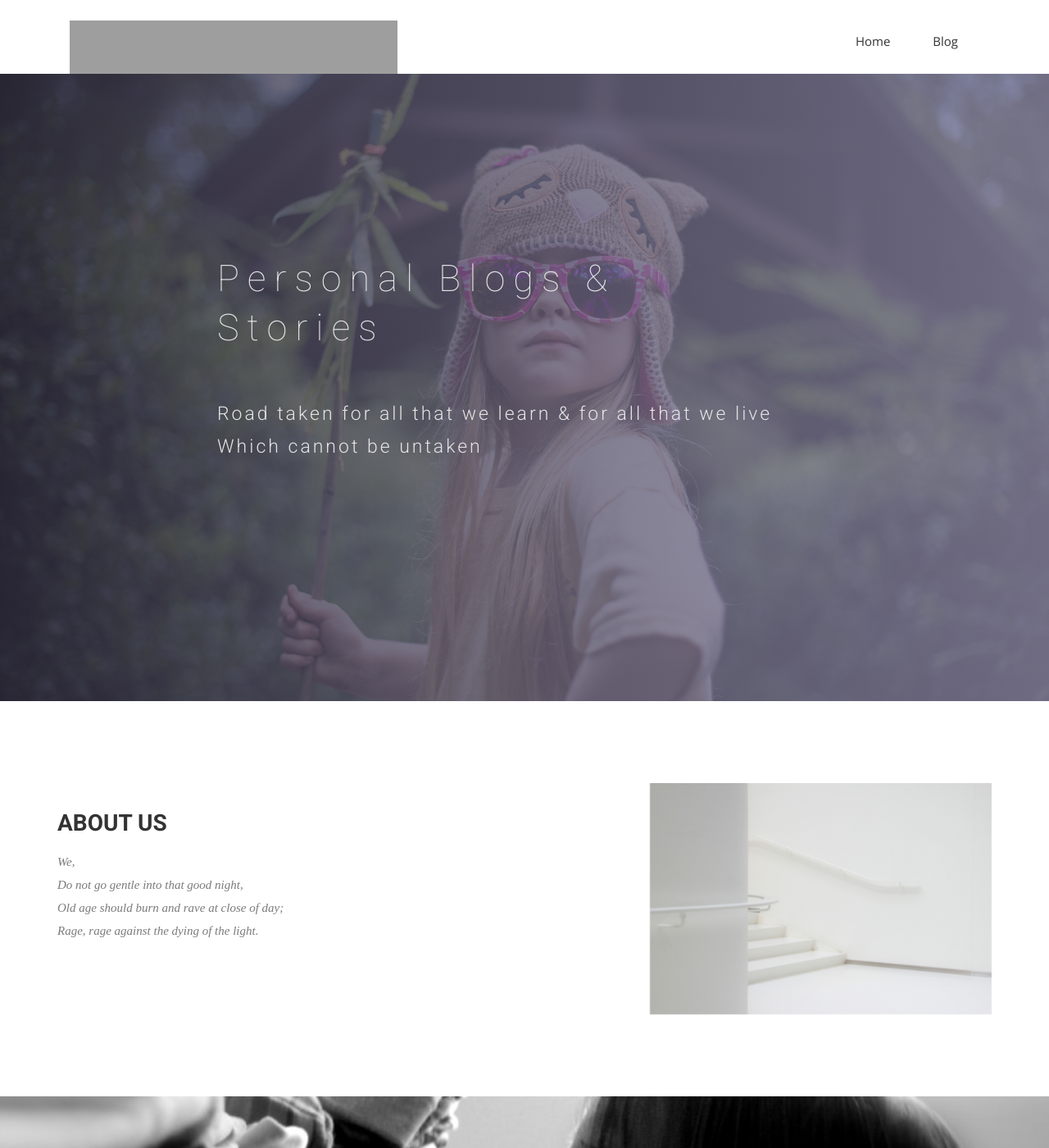
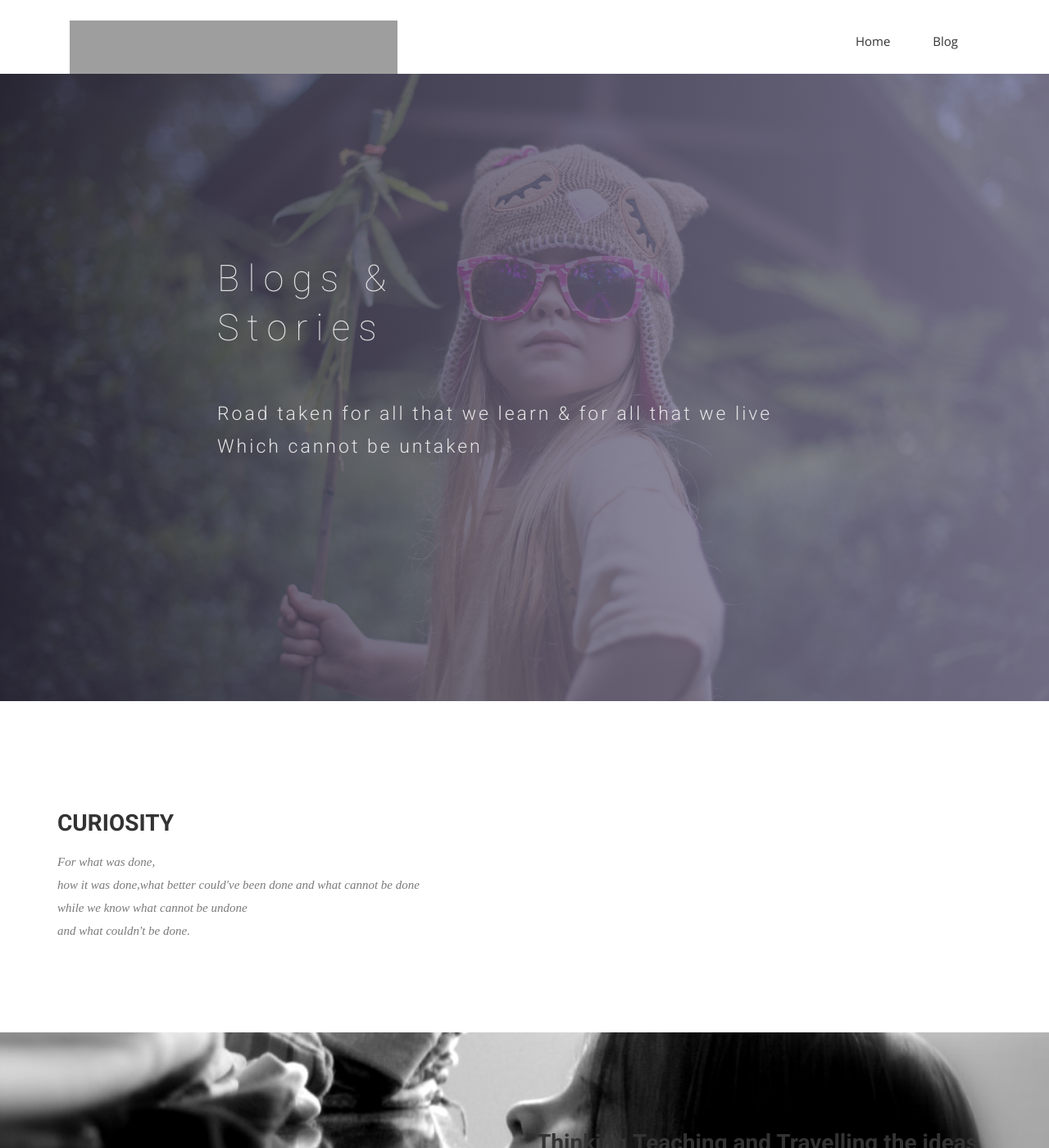
Before and after one commit to th3iedkid/th3iedkid.github.io, a Jekyll site: the page built from index.html, in a window 1280 px wide and 1400 px high. Shown: the whole window at 82% size. Built offline with Jekyll 4.4.1, drawn with Linux system fonts in a browser that asks for light colours; nearby versions of some CDN libraries; some web fonts are replaced.

Commit message:
changing indices

```diff
--- a/index.html
+++ b/index.html
@@ -10,7 +10,7 @@ permalink: /
     <div class="row">
       <div class="col-md-10 col-md-offset-2">
         <div class="block">
-          <h1 class="animated fadeInUp">Personal Blogs &#38; <br> Stories</h1>
+          <h1 class="animated fadeInUp">Blogs &#38; <br> Stories</h1>
           <p class="animated fadeInUp">Road taken for all that we learn &amp; for all that we live  </br> Which cannot be untaken</p>
         </div>
       </div>
@@ -24,19 +24,14 @@ permalink: /
       <div class="col-md-7 col-sm-12">
         <div class="block">
           <div class="section-title">
-            <h2>About Us</h2>
-            <p>We, <br/> Do not go gentle into that good night,<br/>
-Old age should burn and rave at close of day;<br/>
-Rage, rage against the dying of the light.<br/>
+            <h2>Curiosity</h2>
+            <p>For what was done,<br/>how it was done,what better could've been done and what cannot be done<br/>
+while we know what cannot be undone<br/>
+and what couldn't be done.<br/>
 </p>
           </div>
         </div>
       </div><!-- .col-md-7 close -->
-      <div class="col-md-5 col-sm-12">
-        <div class="block">
-          <img src="img/wrapper-img.jpg" alt="Img">
-        </div>
-      </div><!-- .col-md-5 close -->
     </div>
   </div>
 </section>
```
